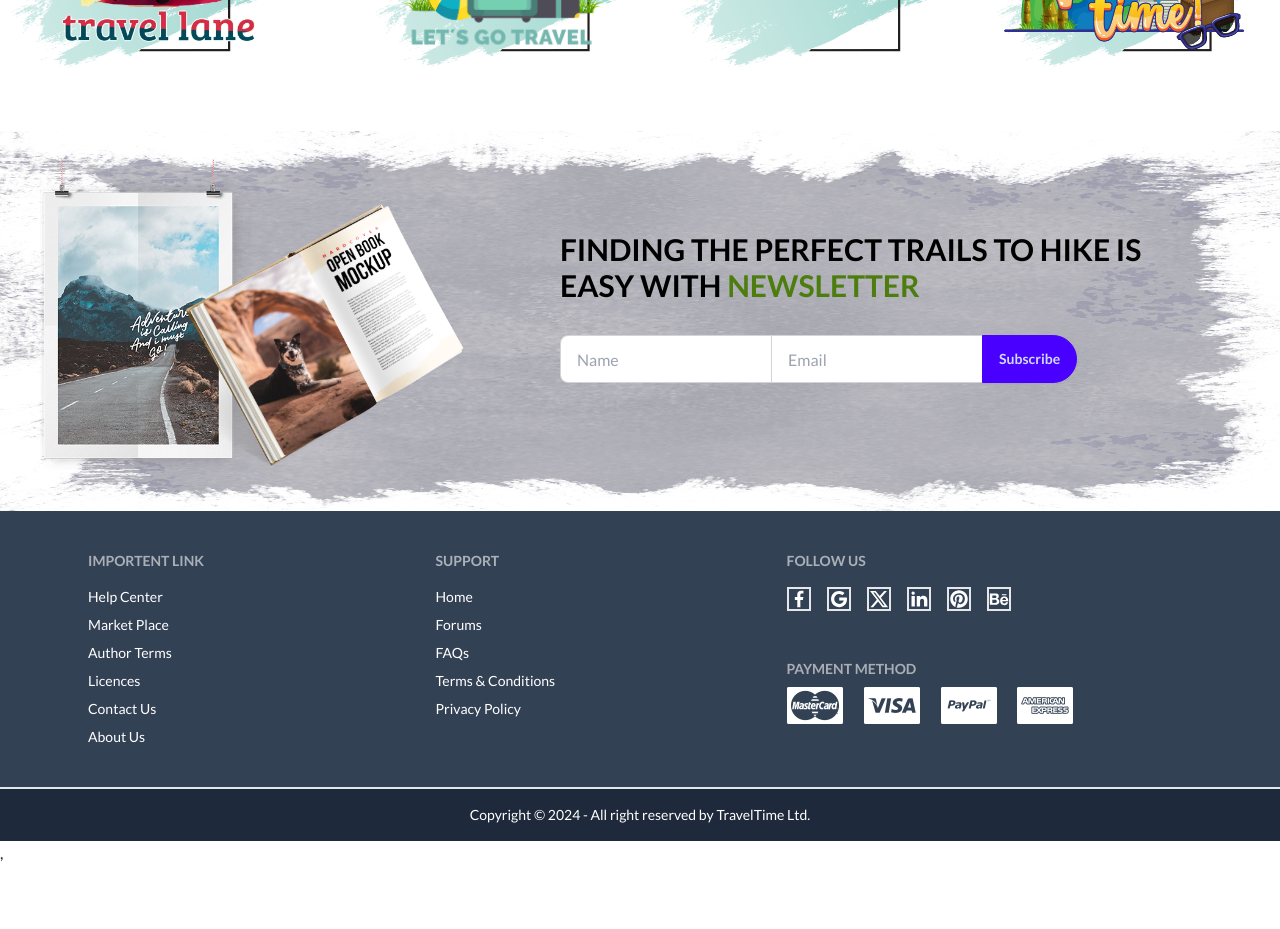
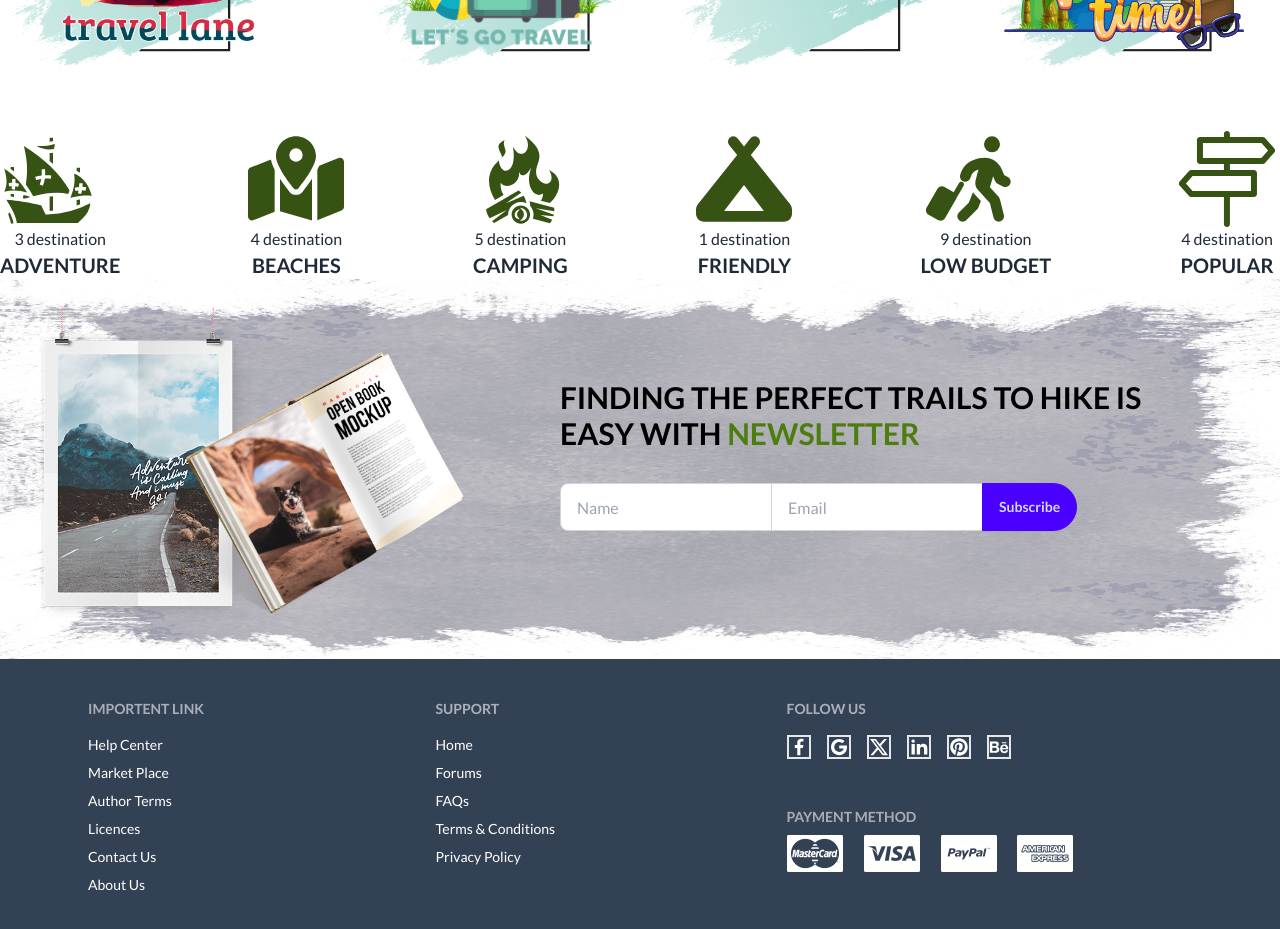
Before and after one commit to Sangma83/blog-website-client, a React (Vite) app: page / in a window 1280 px wide. Shown: the part 1240-2169 px from the top of the page. Before the commit the page ends 2105 px from the top, so only its background shows below. Built offline with nearby package versions, Linux system fonts and the light colour scheme; no server answers.

Commit message:
extra home section one added

```diff
--- a/index.html
+++ b/index.html
@@ -2,7 +2,7 @@
 <html lang="en">
   <head>
     <meta charset="UTF-8" />
-    <link rel="icon" type="image/svg+xml" href="/vite.svg" />
+    <link rel="icon" type="image/svg+xml" href="/src/assets/logo.png" />
     <meta name="viewport" content="width=device-width, initial-scale=1.0" />
     <title>Blog Website</title>
   </head>
--- a/package.json
+++ b/package.json
@@ -10,14 +10,18 @@
     "preview": "vite preview"
   },
   "dependencies": {
+    "axios": "^1.6.8",
+    "date-fns": "^3.6.0",
     "firebase": "^10.12.0",
     "localforage": "^1.10.0",
     "match-sorter": "^6.3.4",
     "react": "^18.2.0",
     "react-dom": "^18.2.0",
     "react-helmet-async": "^2.0.5",
+    "react-hot-toast": "^2.4.1",
     "react-icons": "^5.2.1",
     "react-router-dom": "^6.23.1",
+    "react-tabs": "^6.0.2",
     "react-toastify": "^10.0.5",
     "sort-by": "^1.2.0",
     "swiper": "^11.1.3"
--- a/src/pages/ErrorPage/ErrorPage.jsx
+++ b/src/pages/ErrorPage/ErrorPage.jsx
@@ -1,11 +1,15 @@
 import { Link } from "react-router-dom";
 import notFound from "../../assets/—Pngtree—sun 404 page_5912186.png";
+import { Helmet } from "react-helmet-async";
 
 
 
 const ErrorPage = () => {
     return (
         <div className="text-3xl text-center">
+            <Helmet>
+                <title>TravelTime || ErrorPage</title>
+            </Helmet>
             <img className="w-1/2 mx-auto items-center -mb-14 -mt-28" src={notFound} alt="" />
             <h2 className="flex gap-2 ml-96 font-bold text-green-900 text-5xl"> <p className="swap-off">🥶</p>Ohooo!!! wrong route</h2>
             <p className="text-3xl font-bold mt-4">We can not found the page!!!</p>
--- /dev/null
+++ b/src/pages/ExtraSec/ExtraSec.jsx
@@ -0,0 +1,45 @@
+import { FaCampground, FaMapLocationDot, FaPersonWalkingLuggage } from "react-icons/fa6";
+import { GiCampfire, GiCaravel } from "react-icons/gi";
+import { SlDirections } from "react-icons/sl";
+
+
+const ExtraSec = () => {
+    return (
+        <div>
+            <div className="flex gap-32 ">
+            <div className="text-center">
+            <GiCaravel className="text-8xl text-lime-900 transform transition-transform duration-300 hover:scale-110" />
+            <p>3 destination</p>
+            <h2 className="text-xl font-bold">ADVENTURE</h2>
+            </div>
+            <div className="text-center">
+            <FaMapLocationDot className="text-8xl text-lime-900 transform transition-transform duration-300 hover:scale-110" />
+            <p>4 destination</p>
+            <h2 className="text-xl font-bold">BEACHES</h2>
+            </div>
+            <div className="text-center">
+            <GiCampfire className="text-8xl text-lime-900 transform transition-transform duration-300 hover:scale-110" />
+            <p>5 destination</p>
+            <h2 className="text-xl font-bold">CAMPING</h2>
+            </div>
+            <div className="text-center">
+            <FaCampground className="text-8xl text-lime-900 transform transition-transform duration-300 hover:scale-110" />
+            <p>1 destination</p>
+            <h2 className="text-xl font-bold">FRIENDLY</h2>
+            </div>
+            <div className="text-center">
+            <FaPersonWalkingLuggage className="text-8xl text-lime-900 transform transition-transform duration-300 hover:scale-110" />
+            <p>9 destination</p>
+            <h2 className="text-xl font-bold">LOW BUDGET</h2>
+            </div>
+            <div className="text-center">
+            <SlDirections className="text-8xl text-lime-900 transform transition-transform duration-300 hover:scale-110" />
+            <p>4 destination</p>
+            <h2 className="text-xl font-bold">POPULAR</h2>
+            </div>
+            </div>
+        </div>
+    );
+};
+
+export default ExtraSec;
--- a/src/pages/Home/Home.jsx
+++ b/src/pages/Home/Home.jsx
@@ -1,5 +1,6 @@
 import Banner from "../../shared/Banner/Banner";
 import BelowBanner from "../BelowBanner/BelowBanner";
+import ExtraSec from "../ExtraSec/ExtraSec";
 import Newsletter from "../Newsletter/Newsletter";
 
 
@@ -8,6 +9,7 @@ const Home = () => {
         <div>
             <Banner></Banner>
             <BelowBanner></BelowBanner>
+            <ExtraSec></ExtraSec>
            <Newsletter></Newsletter>
         </div>
     );
--- /dev/null
+++ b/src/pages/RecentBlog/RecentBlog.jsx
@@ -0,0 +1,11 @@
+
+
+const RecentBlog = () => {
+    return (
+        <div>
+
+        </div>
+    );
+};
+
+export default RecentBlog;
--- a/src/pages/Register/Register.jsx
+++ b/src/pages/Register/Register.jsx
@@ -7,6 +7,7 @@ import 'react-toastify/dist/ReactToastify.css';
 import { FaEye } from "react-icons/fa6";
 import { FaEyeSlash } from "react-icons/fa";
 import { Helmet } from "react-helmet-async";
+
 
 
 const Register = () => {
--- a/src/shared/Banner/Banner.jsx
+++ b/src/shared/Banner/Banner.jsx
@@ -130,7 +130,7 @@ const Banner = () => {
                         <div style={gradientStyle}></div>
                         <div className="absolute top-96 ml-32" style={textStyle}>
                             <div className="flex gap-6 text-center mb-6 ml-72">
-                                <p className='flex items-center gap-1 text-xl'><MdOutlineDateRange />December 13, 2024 </p>
+                                <p className='flex items-center gap-1 lg:text-xl'><MdOutlineDateRange />December 13, 2024 </p>
                                 <p className='flex items-center gap-1 ml-14 text-xl'><LuPencilLine />by Xaviar Marlee</p>
                             </div>
                             <h2 className="text-white font-bold text-5xl">PRECIOUS MOMENTS WITH YOUR LITTLE ONE</h2>
@@ -145,3 +145,48 @@ const Banner = () => {
 };
 
 export default Banner;
+
+
+
+
+
+
+
+//  [
+//       {
+//         "title": "Exploring the Ancient Ruins of Machu Picchu",
+//         "image": "https://i.ibb.co/3FzQn7m/eddie-kiszka-r-FESpq5-MMTg-unsplash.jpg",
+//         "description": "Embark on a journey to the heart of the Andes Mountains and uncover the mysteries of the legendary Inca citadel.",
+//         "category": "Adventure"
+//       },
+//       {
+//         "title": "Safari Adventure: Witnessing the Great Migration in Serengeti",
+//         "image": "https://i.ibb.co/hFj96xg/hu-chen-0-Lwfb-Rt-Q-ac-unsplash.jpg",
+//         "description": "Experience the awe-inspiring spectacle of millions of wildebeests and zebras crossing the Serengeti plains.",
+//         "category": "Wildlife"
+//       },
+//       {
+//         "title": "Island Paradise: Discovering the Beauty of Bali",
+//         "image": "https://i.ibb.co/XCwx2qb/alfiano-sutianto-ex-Fd-OWk-YBQw-unsplash.jpg",
+//         "description": "Indulge in the tranquil beaches, lush rice terraces, and vibrant culture of Indonesia's most enchanting island.",
+//         "category": "Beach"
+//       },
+//       {
+//         "title": "Cityscape Chronicles: Exploring Tokyo's Neon Wonderland",
+//         "image": "https://i.ibb.co/x3T0L2v/jezael-melgoza-lay-Mb-SJ3-YOE-unsplash.jpg",
+//         "description": "Immerse yourself in the bustling streets, towering skyscrapers, and traditional temples of Japan's dynamic capital.",
+//         "category": "City"
+//       },
+//       {
+//         "title": "European Escapade: Uncovering the Charms of Paris",
+//         "image": "https://i.ibb.co/k20wfs4/pexels-imagestudio-1488315.jpg",
+//         "description": "Stroll along the romantic Seine River, admire iconic landmarks, and savor gourmet delights in the City of Light.",
+//         "category": "Culture"
+//       },
+//       {
+//         "title": "Magical Landscapes: Trekking the Inca Trail in Peru",
+//         "image": "https://i.ibb.co/WtH8BXX/kal-visuals-UL2zpf-Fkc-WU-unsplash.jpg",
+//         "description": "Embark on an unforgettable journey through rugged mountains, cloud forests, and ancient Inca settlements.",
+//         "category": "Hiking"
+//       }
+//     ]
--- a/src/shared/Navbar/Navbar.jsx
+++ b/src/shared/Navbar/Navbar.jsx
@@ -73,7 +73,7 @@ useEffect(() => {
     return (
         <div className="navbar bg-base-100 -mb-12">
   <div className="navbar-start">
-    <div className="dropdown">
+    <div className="dropdown z-50">
       <div tabIndex={0} role="button" className="btn btn-ghost lg:hidden">
         <svg xmlns="http://www.w3.org/2000/svg" className="h-5 w-5" fill="none" viewBox="0 0 24 24" stroke="currentColor"><path strokeLinecap="round" strokeLinejoin="round" strokeWidth="2" d="M4 6h16M4 12h8m-8 6h16" /></svg>
       </div>
```
Also changed, not shown: 1 other file (tests, documents, lock files or other folders).
